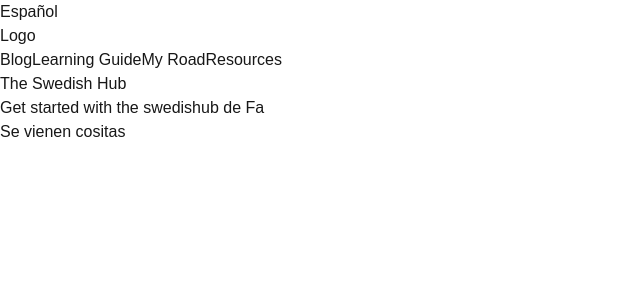
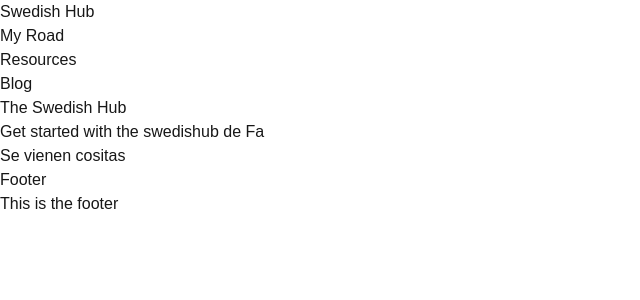
Before and after one commit to Fa01383541/SwedishHub, a Next.js app in the folder swedishhubproj/: page / in a window 1280 px wide. Shown: the top 300 px of the page, without its empty margins (0-640 px from the left). Built offline with nearby package versions, Linux system fonts and the light colour scheme.

Commit message:
Cambios en la organizacion de componentes

```diff
--- /dev/null
+++ b/swedishhubproj/src/app/Components/footer.tsx
@@ -0,0 +1,11 @@
+import React from 'react';
+
+export default function Footer() {
+    return(
+        <div>
+            <h1>Footer</h1>
+            <p>This is the footer</p>
+        </div>
+    );
+
+}
--- /dev/null
+++ b/swedishhubproj/src/app/Components/navbar.tsx
@@ -0,0 +1,44 @@
+import React from 'react';
+import Link from 'next/link';
+
+export default function Navbar(){
+    return (
+    <nav className="navbar navbar-expand-lg navbar-light bg-light">
+      <Link href="/" className="navbar-brand">
+        Swedish Hub
+      </Link>
+      <button
+        className="navbar-toggler"
+        type="button"
+        data-toggle="collapse"
+        data-target="#navbarNav"
+        aria-controls="navbarNav"
+        aria-expanded="false"
+        aria-label="Toggle navigation"
+      >
+        <span className="navbar-toggler-icon"></span>
+      </button>
+      <div className="collapse navbar-collapse" id="navbarNav">
+        <ul className="navbar-nav">
+          <li className="nav-item active">
+            <Link href="/myroad" className="nav-link">
+              My Road
+            </Link>
+          </li>
+          <li className="nav-item">
+            <Link href="/resources" className="nav-link">
+              Resources
+            </Link>
+          </li>
+          <li className="nav-item">
+            <Link href="/blog" className="nav-link">
+              Blog
+            </Link>
+          </li>
+        </ul>
+      </div>
+    </nav>
+  );
+
+
+}
--- a/swedishhubproj/src/app/layout.tsx
+++ b/swedishhubproj/src/app/layout.tsx
@@ -1,7 +1,8 @@
 import type { Metadata } from "next";
 import { Geist, Geist_Mono } from "next/font/google";
 import "./globals.css";
-import Link from "next/link";
+import Navbar from "./Components/navbar";
+import Footer from "./Components/footer";
 
 const geistSans = Geist({
   variable: "--font-geist-sans",
@@ -24,44 +25,15 @@
   children: React.ReactNode;
 }>) {
   return (
-    (<html lang="en">
+    <html lang="en">
       <head>
         <link rel="icon" href="SH.svg" type="image/svg+xml" />
       </head>
       <body className={`${geistSans.variable} ${geistMono.variable} antialiased`}>
-        {/* Navbar Amarilla */}
-        <nav className="bg-yellow-500 p-4">
-          <div className="container mx-auto flex justify-end">
-            <button className="text-black mx-2">Español</button>
-          </div>
-        </nav>
-
-        {/* Navbar Azul */}
-        <nav className="bg-blue-500 p-4">
-          <div className="container mx-auto flex justify-between">
-            <div className="text-white">Logo</div>
-            <div className="flex space-x-4">
-              <Link href="/blog" className="text-white">
-                Blog
-              </Link>
-              <Link href="/learnguide" className="text-white">
-                Learning Guide
-              </Link>
-              <Link href="/myroad" className="text-white">
-                My Road
-              </Link>
-              <Link href="/resources" className="text-white">
-                Resources
-              </Link>
-            </div>
-          </div>
-        </nav>
-
-        {/* Main content */}
-        <main className="grid grid-rows-[20px_1fr_20px] items-center justify-items-center min-h-screen p-8 pb-20 gap-16 sm:p-20 font-[family-name:var(--font-geist-sans)]">
-          {children}
-        </main>
+        <Navbar />
+        {children}
+        <Footer/>
       </body>
-    </html>)
+    </html>
   );
 }
--- a/swedishhubproj/src/app/blog.tsx
+++ b/swedishhubproj/src/app/pages/blog.tsx
@@ -1,5 +1,6 @@
 export default function Blog() {
     <div>
         <h1>Blog</h1>
+        <p>This is my blog</p>
     </div>
 }
--- a/swedishhubproj/src/app/learnguide.tsx
+++ b/swedishhubproj/src/app/pages/learnguide.tsx
@@ -1,5 +1,6 @@
 export default function Learninguide() {
     <div>
         <h1>Learning Guide</h1>
+        <p>This is a guide for learning swedish</p>
     </div>
 }
--- a/swedishhubproj/src/app/myroad.tsx
+++ b/swedishhubproj/src/app/pages/myroad.tsx
@@ -1,5 +1,6 @@
 export default function MyRoad() {
     <div>
         <h1>Myroad</h1>
+        <p>this is my road of learning swedish</p>
     </div>
 }
--- a/swedishhubproj/src/app/resources.tsx
+++ b/swedishhubproj/src/app/pages/resources.tsx
@@ -1,5 +1,6 @@
 export default function Resources() {
     <div>
         <h1>Resources</h1>
+        <p>This is the resources page</p>
     </div>
 }
```
